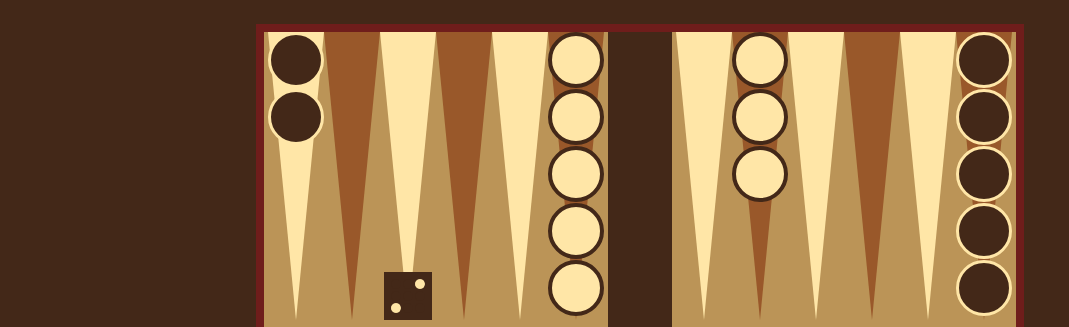
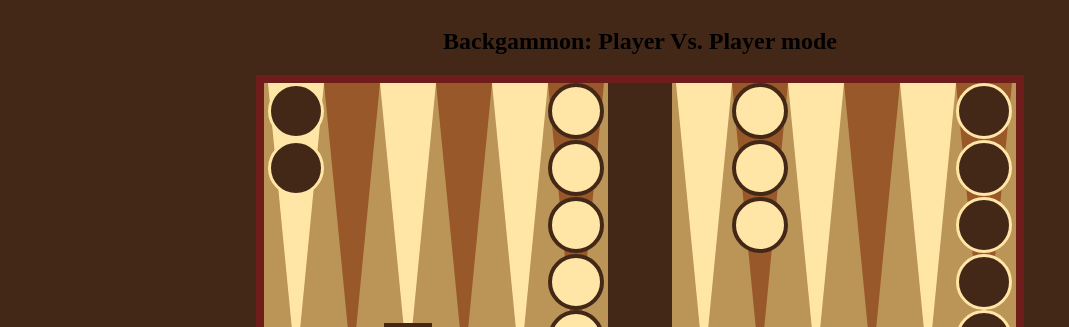
Before and after one commit to MorningHighRiseSunset/backgammon-twoplayer, a plain HTML site: page index.html in a window 1280 px wide. Shown: the top 327 px of the page, without its empty margins (0-1069 px from the left). Drawn offline with Linux system fonts and the light colour scheme.

Commit message:
Update index.html

```diff
--- a/index.html
+++ b/index.html
@@ -1,26 +1,41 @@
 <!DOCTYPE html>
+
 <html lang="en">
 <head>
+
     <meta charset="UTF-8">
     <meta name="viewport" content="width=device-width, initial-scale=1.0">
+
     <title>Game</title>
     <link rel="stylesheet" href="styles.css"> <!-- Link to styles.css -->
+
     <script src="index.js" defer></script> <!-- Link to index.js -->
 </head>
+
 <body>
     <a href="https://masters-backgammon.netlify.app/" target="_blank" class="grey-button">Player VS. Computer</a> <!-- Button positioned to the left -->
     <div id="menu">
         <div class="menu-item" id="end-turn">End turn</div>
         <div class="menu-item" id="restart">Restart game</div>
+
     </div>
+    <h2>Backgammon: Player Vs. Player mode</h2> <!-- New title element added outside the board -->
     <div id="turn-title">White's Turn</div> <!-- New title element outside the board -->
+
     <div id="board">
+
         <div class="qdr qdr-1"></div>
+
         <div class="qdr qdr-4"></div>
+
         <div id="board-bar"></div>
+
         <div class="qdr qdr-2"></div>
+
         <div class="qdr qdr-3"></div>
+
         <div id="dices">
+
             <div class="dice" id="dice-1"></div>
             <div class="dice" id="dice-2"></div>
         </div>
```
